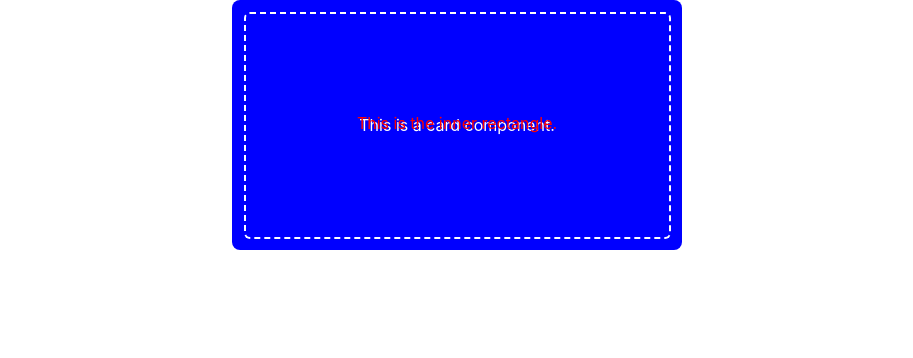
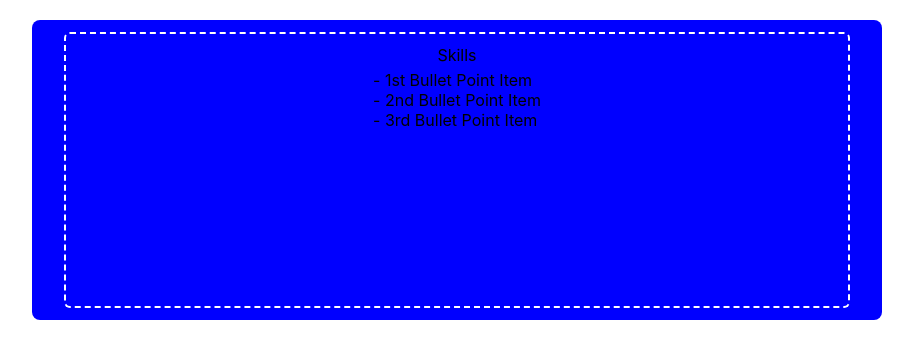
Before and after one commit to jennacioffi/personal-website, a React (Create React App) app: page / in a window 1280 px wide. Shown: the top 358 px of the page, without its empty margins (183-1096 px from the left). Built offline with nearby package versions, Linux system fonts and the light colour scheme.

Commit message:
saving progress on card component work. Text is centered in card. TODO: get bullet points to left side

```diff
--- a/src/components/Card/card.js
+++ b/src/components/Card/card.js
@@ -3,13 +3,22 @@ import styles from "./card.styles.js"; // Import your CSS styles
 
 export default function Card() {
   return (
-    <div style={styles.cardContainer}>
+    <div style={styles.mainContainer}>
+      <div style={styles.cardBackgroundContainer}>
         <div style={styles.outerCard}>
           <div style={styles.innerRectangle}>
-            This is the inner rectangle.
+            {/* This is the inner rectangle. */}
           </div>
-            This is a card component.
         </div>
+      </div>
+      <div style={styles.bulletPointTitleContainer}>
+        <div style={styles.bulletPointTitle}> Skills </div>
+      </div>
+      <div style={styles.bulletPointItemsContainer}>
+        <div style={styles.bulletPointItem}>- 1st Bullet Point Item</div>
+        <div style={styles.bulletPointItem}>- 2nd Bullet Point Item</div>
+        <div style={styles.bulletPointItem}>- 3rd Bullet Point Item</div>
+      </div>
     </div>
   );
 };
--- a/src/components/Card/card.styles.js
+++ b/src/components/Card/card.styles.js
@@ -1,30 +1,50 @@
 const styles = {
-  cardContainer: {
-    alignItems: "center",
+  mainContainer: { // parent to all children below
     display: "flex",
     justifyContent: "center",
+    padding: '20px',
+  },
+  cardBackgroundContainer: {
+    display: "flex", // makes whole card compress with browser window movement
+    maxWidth: "100%", // ^
   },
   outerCard: {
     alignItems: "center",
     backgroundColor: "blue",
     borderRadius: "8px",
-    color: "white", // Text Color
     display: "flex",
-    height: "250px",
+    height: "300px",
     justifyContent: "center",
     position: "relative",
-    width: "450px",
+    width: "850px",
   },
   innerRectangle: {
-    alignItems: "center",
     border: "2px dashed #FFFFFF",
     borderRadius: "6px",
     color: "red",
-    height: "10%",
-    padding: "22%",
+    height: "85%",
+    padding: "1%",
     position: "absolute",
     textAlign: "center",
-    width: "50%",
+    width: "90%",
+  },
+  bulletPointTitleContainer: {
+    display: "flex",
+    margin: "25px", // Add some margin for spacing
+    position: "absolute",
+  },
+  bulletPointTitle: {
+    alignContent: "center",
+    color: "black",
+  },
+  bulletPointItemsContainer: {
+    justifyContent: 'flex-start' ,
+    margin: '50px',
+    position: "absolute",
+  },
+  bulletPointItem: {
+    alignContent: "flex-start",
+    color: "black",
   },
 };
 
```
Also changed, not shown: 2 other files (tests, documents, lock files or other folders).
